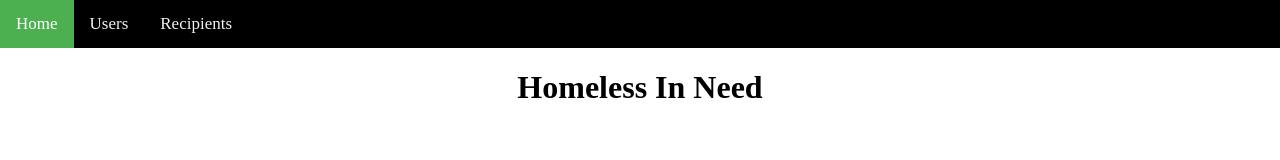
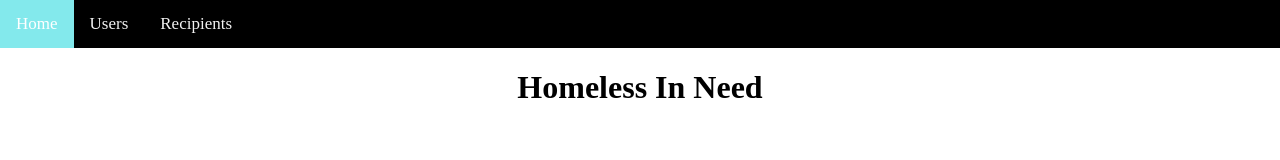
Before and after one commit to j00leee/mlhqueens, a plain HTML site: page index.html in a window 1280 px wide. Drawn offline with Linux system fonts and the light colour scheme.

Commit message:
color change again

```diff
--- a/navbar.css
+++ b/navbar.css
@@ -20,9 +20,12 @@ body {margin:0;}
 }
 
 .topnav a.active {
-  background-color: #4CAF50;
+  background-color: #83e9ec;
   color: white;
 }
+
+
+
 
 /* Add a black background color to the top navigation */
 .topnav {
@@ -48,6 +51,6 @@ body {margin:0;}
 
 /* Add a color to the active/current link */
 .topnav a.active {
-    background-color: #4CAF50;
+    background-color: #83e9ec;
     color: white;
 }
```
